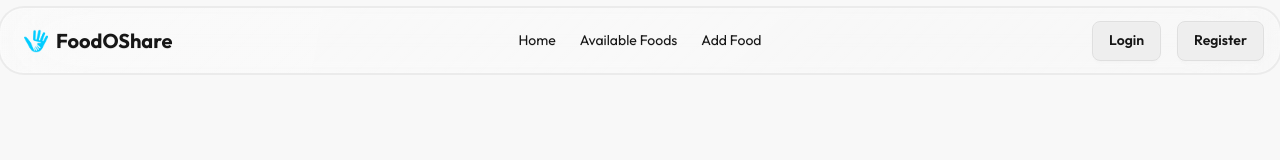
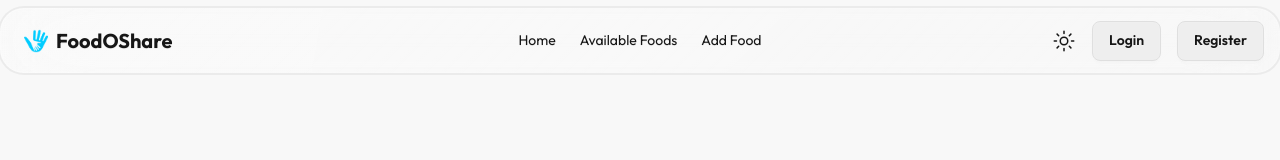
Before and after one commit to garodiaa/foodOshare_client, a React (Vite) app: page /auth/login in a window 1280 px wide. Shown: the top 160 px of the page. Built offline with nearby package versions, Linux system fonts and the light colour scheme; no server answers; a web font is replaced by a local one.

Commit message:
added dark mode and dark mode switching button in navbar

```diff
--- a/src/components/Navbar.jsx
+++ b/src/components/Navbar.jsx
@@ -1,7 +1,8 @@
-import React, { useContext } from 'react';
+import React, { useContext, useEffect, useState } from 'react';
 import { Link, NavLink } from 'react-router';
 import toast, { Toaster } from 'react-hot-toast';
 import { FiMenu } from 'react-icons/fi';
+import { IoMoonOutline, IoSunnyOutline } from 'react-icons/io5';
 import { AuthContext } from '../providers/AuthProvider';
 import userDefaultAvatar from '../assets/default-avatar.jpg';
 
@@ -9,6 +10,12 @@ import userDefaultAvatar from '../assets/default-avatar.jpg';
 const Navbar = () => {
 
     const { user, loading, logOutUser } = useContext(AuthContext);
+
+    const [isDark, setIsDark] = useState(() => {
+        // Load from localStorage or default to false (light)
+        const storedTheme = localStorage.getItem("theme");
+        return storedTheme === "dark";
+    });
 
     const handleLogout = () => {
         logOutUser()
@@ -21,6 +28,16 @@ const Navbar = () => {
                 // console.error('Error logging out:', error);
             });
     };
+
+    useEffect(() => {
+        const theme = isDark ? "dark" : "light";
+        document.documentElement.setAttribute("data-theme", theme);
+        localStorage.setItem("theme", theme);
+    }, [isDark]);
+
+    const toggleTheme = () => setIsDark(prev => !prev);
+
+
 
 
 
@@ -72,6 +89,17 @@ const Navbar = () => {
             </div>
 
             <div className="navbar-end space-x-2 sm:space-x-4">
+                <label className="swap swap-rotate">
+                    {/* this hidden checkbox controls the state */}
+                    <input onChange={toggleTheme} type="checkbox" className="theme-controller" value="synthwave" />
+
+                    {/* sun icon */}
+                    <IoSunnyOutline className='swap-off' size={24} />
+
+                    {/* moon icon */}
+                    <IoMoonOutline className="swap-on" size={24} />
+
+                </label>
 
                 {loading ? (
                     <span className="loading loading-ring loading-xl"></span>
```
Also changed, not shown: 1 other file (tests, documents, lock files or other folders).
